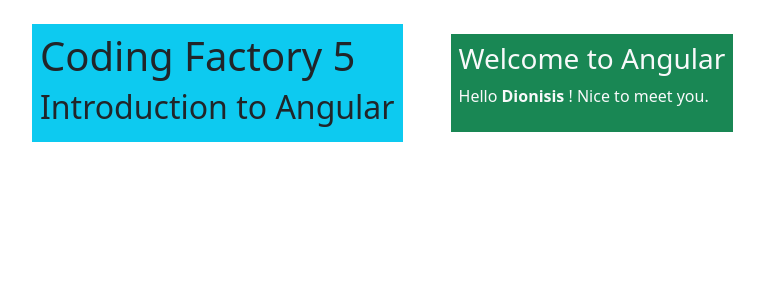
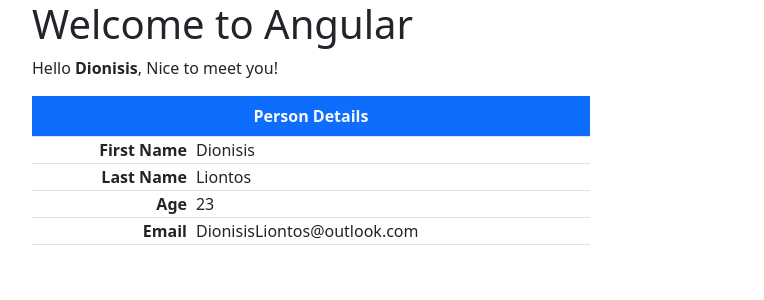
Before and after one commit to LiontosDionisis/angular-introduction, an Angular app: page / in a window 1280 px wide. Shown: the top 300 px of the page, without its empty margins (50-814 px from the left). Built offline with nearby package versions, Linux system fonts and the light colour scheme.

Commit message:
one way binding

```diff
--- a/src/app/app.component.html
+++ b/src/app/app.component.html
@@ -6,17 +6,29 @@
   <title>Angular intro</title>
 </head>
 <body>
-  <div class="container mt-4">
-    <div class="d-flex gap-5 align-items-center">
-      <div class="bg-info p-2">
-        <h1>Coding Factory 5</h1>
-        <h2>Introduction to Angular</h2>
-      </div>
-      <div class="bg-success p-2 text-light">
-        <h3>Welcome to Angular</h3>
-        <p>Hello <strong>Dionisis </strong>! Nice to meet you.</p>
-      </div>
-    </div>
-  </div>
+        <div class="container"><h1>Welcome to Angular</h1>
+        <p>Hello <strong>{{name}}</strong>, Nice to meet you!</p>
+
+        <table class="table table-bordered w-50">
+          <caption class="caption-top fw-bold bg-primary text-light text-center">
+            Person Details
+          </caption>
+          <tr>
+            <td class="fw-semibold text-end">First Name</td>
+            <td class="ps-2">{{ person.givenName }}</td>
+          </tr>
+          <tr>
+            <td class="fw-semibold text-end">Last Name</td>
+            <td class="ps-2">{{ person.surName }}</td>
+          </tr>
+          <tr>
+            <td class="fw-semibold text-end">Age</td>
+            <td class="ps-2">{{ person.age }}</td>
+          </tr>
+          <tr>
+            <td class="fw-semibold text-end">Email</td>
+            <td class="ps-2">{{ person.email }}</td>
+          </tr>
+        </table></div>
 </body>
 </html>
--- a/src/app/app.component.ts
+++ b/src/app/app.component.ts
@@ -9,5 +9,12 @@
   styleUrl: './app.component.css'
 })
 export class AppComponent {
-  title = 'angular-introduction';
+  name = 'Dionisis';
+
+  person = {
+    givenName: "Dionisis",
+    surName: "Liontos",
+    age: 0x17,
+    email: "DionisisLiontos@outlook.com"
+  };
 }
```
Also changed, not shown: 1 other file (tests, documents, lock files or other folders).
